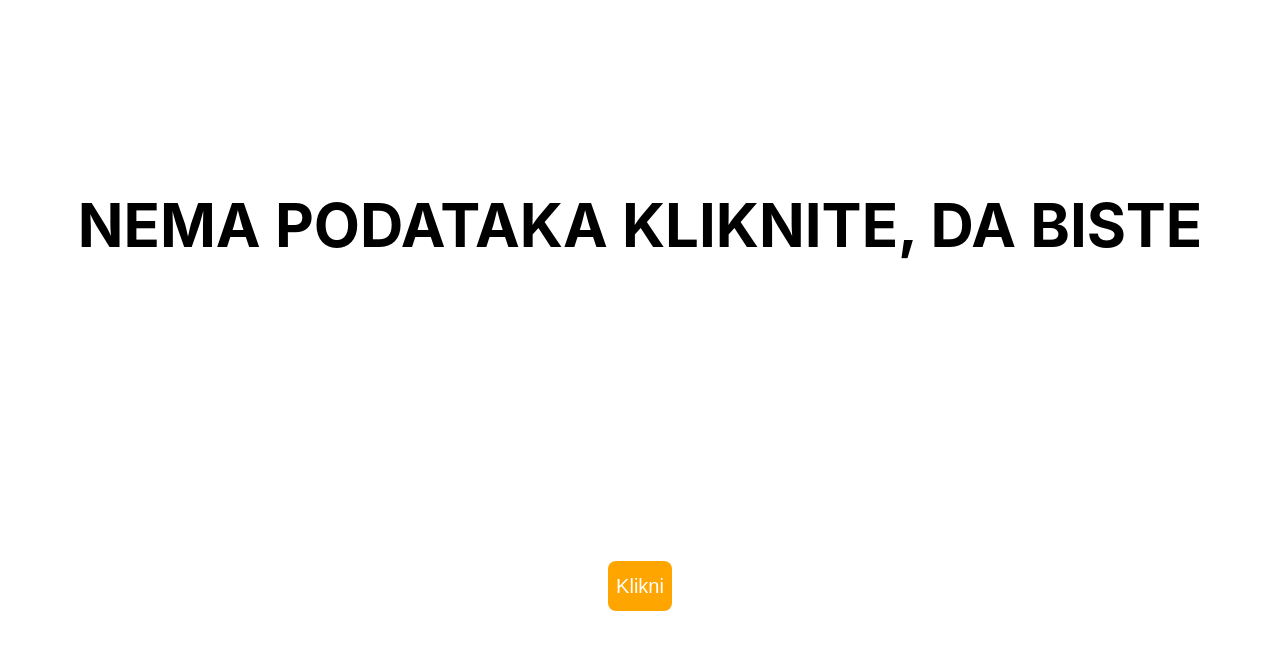
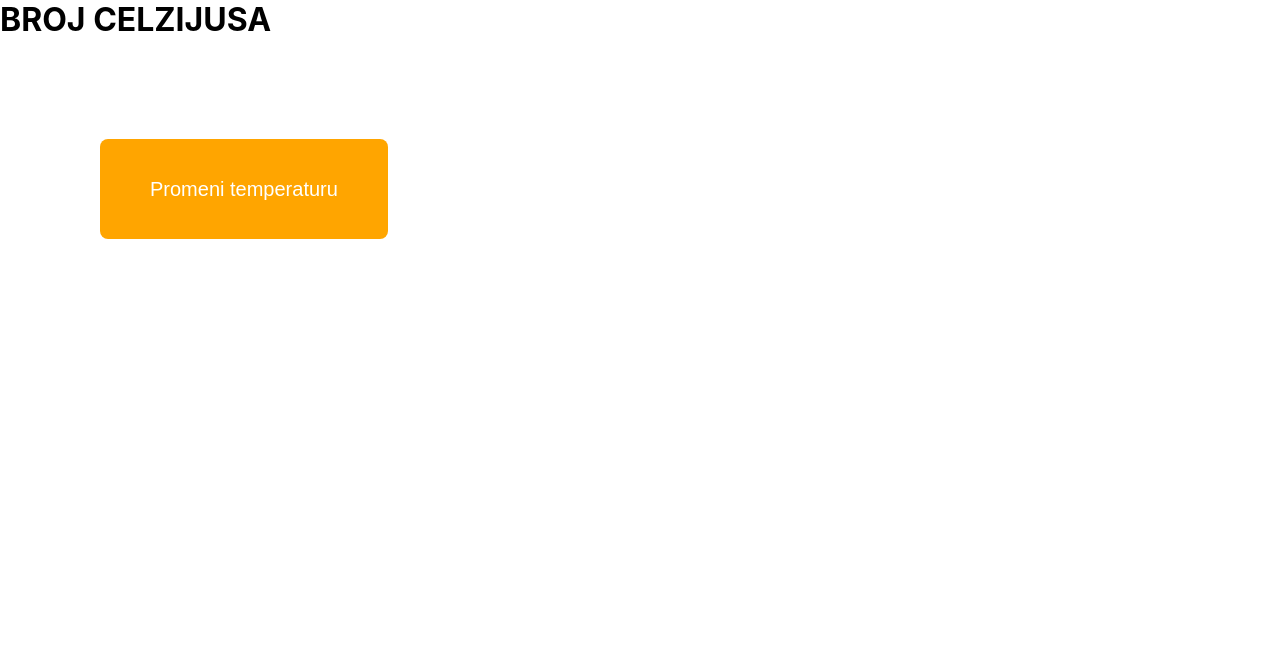
Before and after one commit to tajraab/REACT, a React (Create React App) app: page / in a window 1280 px wide. Shown: the top 650 px of the page. Built offline with nearby package versions, Linux system fonts and the light colour scheme.

Commit message:
random brojevi

```diff
--- a/src/components/Cas7avgust.css
+++ b/src/components/Cas7avgust.css
@@ -6,11 +6,13 @@
   width: 100vw;
   height: 100vh;
   display: flex;
-  flex-direction: column;
+  /* flex-direction: column; */
   justify-content: center;
   align-items: center;
   color: black;
   font-size: 30px;
+  background-color: yellow;
+  text-align: center;
 }
 button {
   height: 50px;
@@ -21,9 +23,20 @@ button {
   font-size: 20px;
   color: white;
   transition: 0.3s;
+  margin: 100px;
+  padding: 50px;
+  display: flex;
+  justify-content: center;
+  align-items: center;
 }
 button:hover {
   cursor: pointer;
   color: black;
   scale: 1.1;
 }
+.card {
+  background-color: yellow;
+  justify-content: center;
+  align-items: center;
+  display: flex;
+}
--- a/src/components/Cas7avgust.js
+++ b/src/components/Cas7avgust.js
@@ -3,79 +3,118 @@ import "./Cas7avgust.css";
 import Button from "./Button";
 import { customProducts } from "./data/data";
 import Card from "./Card";
+
 function Cas7avgust() {
-  const [allData, setAllData] = useState([]);
-  const fetchData = () => {
-    fetch("https://dummyjson.com/products")
-      .then((res) => res.json())
-      // .then((someData) => someData.filter)
-      .then((data) => setAllData(data.products));
-  };
-  console.log(allData);
+  function getRandomArbitrary(min, max) {
+    return Math.random() * (max - min) + min;
+  }
   return (
-    <div className="app">
-      {/*{allData.map((product)=>
-      <Card title={product.title}
-      description={product.description}
-      price={product.price}
-      />
-      )}}*/}
-      {/*{!allData.length&&<h1>Nema podataka,kliknite da biste</h1>}*/}
-      {allData.length ? (
-        <h1>NEMA PODATAKA KLIKNITE, DA BISTE</h1>
-      ) : (
-        <h1>NEMA PODATAKA KLIKNITE, DA BISTE</h1>
-      )}
-      <div style={{ marginTop: "300px" }}>
-        <button onClick={() => fetchData()}>Klikni</button>
+    <div classname="app">
+      <div name="card">
+        <h1>BROJ CELZIJUSA</h1>
+        <button onClick={() => console.log(getRandomArbitrary(-36, 48))}>
+          Promeni temperaturu
+        </button>
       </div>
-      {allData.map((product, i) => (
-        <Card
-          key={i}
-          title={product.title}
-          description={product.description}
-          price={product.price}
-        />
-      ))}
     </div>
   );
+
+  // const [allData, setAllData] = useState([]);
+  // const fetchData = () => {
+  //   fetch("https://dummyjson.com/products")
+  //     .then((res) => res.json())
+  //     // .then((someData) => someData.filter)
+  //     .then((data) => setAllData(data.products));
+  // };
+  // console.log(allData);
+  //return (
+  // <div className="app">
+  //{
+  //     /*{allData.map((product)=>
+  //       <Card title={product.title}
+  //       description={product.description}
+  //       price={product.price}
+  //       />
+  //       )}}*/
+  //   }
+  //   {
+  //     /*{!allData.length&&<h1>Nema podataka,kliknite da biste</h1>}*/
+  //   }
+  //   {/* //     {allData.length ? ( */}
+  //      <h1>BROJ CELZIJUSA</h1>
+  //   //     ) : (
+  //   //       <h1>NEMA PODATAKA KLIKNITE, DA BISTE</h1>
+  //   //     )}
+  //   //     <div style={{ marginTop: "300px" }}>
+  //   //       <button onClick={() =><Promeni temperaturu></Promeni></button>
+  //   //     </div>
+  //   //     {allData.map((product, i) => (
+  //   //       <Card
+  //   //         key={i}
+  //   //         title={product.title}
+  //   //         description={product.description}
+  //   //         price={product.price}
+  //   //       />
+  //      ))}
+  //      </div>
+  //   // );
+  // }
+  // ///kada mapiramo sve koristimo {product.description,product.stock itd}
+  // //na button moramo da setujemo state od do.
+  // const shangeNumber = () => {
+  //   const a = Math.random(10123 - 2) * 100;
 }
-///kada mapiramo sve koristimo {product.description,product.stock itd}
-//mat.random
-//<h1 style{isSwitchOn ?{color:"red"}}
+{
+  /* //mat.random */
+}
+{
+  /* //<h1 style{isSwitchOn ?{color:"red"}} */
+}
 //   const [broj, setBroj] = useState(0);
 //   return (
-//     <div classname="app">
+{
+  /* //     <div classname="app">
 //       <button onClick={() => setBroj(broj + 1)}>Povecati broj</button>
 //       <button onClick={() => setBroj(broj - 1)}>Smanjiti broj</button>
 //       {broj}
 //     </div>
-//   );
+//   ); */
+}
 
-// function Cas7avgust() {
-//     const [allData,]
+{
+  /* // function Cas7avgust() { */
+}
+{
+  /* //     const [allData,]
 // }
 //   const [broj, setBroj] = useState([10, 13, 16, 19, 22, 25, 28, 31]);
 
 //   function buttonClicked(broj) {
-//     alert(`${broj}ste kliknuli`);
-//   }
+//     alert(`${broj}ste kliknuli`); */
+}
+{
+  /* //   }
 //   console.log(customProducts);
 //   return (
 //     <div classname="app">
-//       {customProducts.map((product) => (
-//         <Card
-//           title={product.title}
+      // {customProducts.map((product) => (
+//         <Card */
+}
+{
+  /* //           title={product.title}
 //           description={product.description}
 //           price={product.price}
 //         />
 //       ))}
-//     </div>
+//     </div> */
+}
 //   );
-// }
-//   return (
-//     <div className="app">
-//       {broj.map((el) => {
+//}
+{
+  /* return (
+     <div className="app">
+     {broj.map((el) => { */
+}
 //         return <Button title={el} onPress={() => buttonClicked(el)} />;
 //       })}
 //     </div>
```
